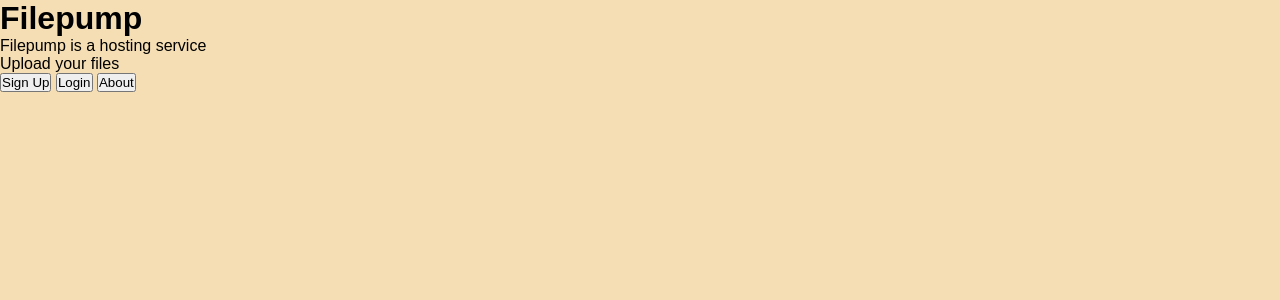
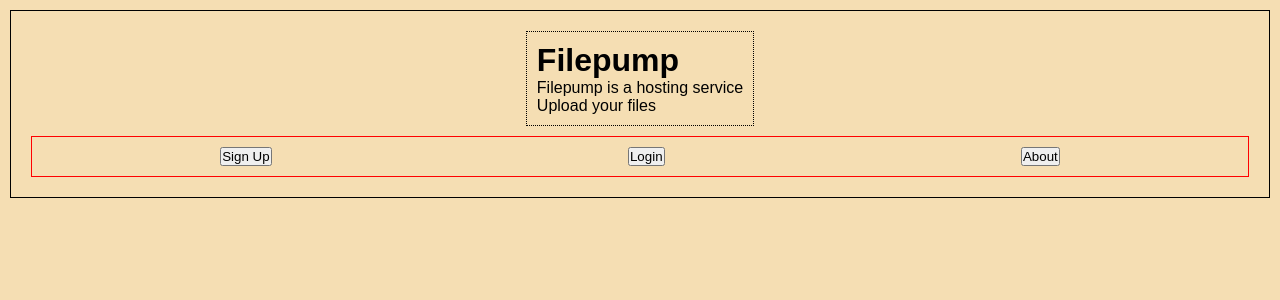
Before and after one commit to akshaystacks8080/filepump, a Flask app: page / in a window 1280 px wide. Shown: the top 300 px of the page. Run offline with Flask 2, Linux system fonts and the light colour scheme.

Commit message:
Added home page styling

```diff
--- a/static/style.css
+++ b/static/style.css
@@ -65,3 +65,29 @@ html {
   font-size: larger;
   text-transform: uppercase;
 }
+
+.info_container {
+  border: 1px solid black;
+  padding: 20px;
+  margin: 10px;
+  display: flex;
+  flex-direction: column;
+  justify-content: center;
+  align-items: center;
+}
+
+.info_block {
+  border: 1px solid black;
+  border-style: dotted;
+  padding: 10px;
+  margin-bottom: 10px;
+}
+
+.cta_block {
+  border: 1px solid red;
+  border-style: groove;
+  padding: 10px;
+  display: flex;
+  justify-content: space-around;
+  width: 100%;
+}
--- a/templates/home.html
+++ b/templates/home.html
@@ -6,17 +6,24 @@
   </head>
 
   <body>
-    <div class="info_block">
-      <h1>Filepump</h1>
-      <p>Filepump is a hosting service</p>
-      <p>Upload your files</p>
+    <div class="info_container">
+      <div class="info_block">
+        <h1 class="info_block_header">Filepump</h1>
+        <p class="info_block_para">Filepump is a hosting service</p>
+        <p class="info_block_para">Upload your files</p>
+      </div>
+      <div class="cta_block">
+        <button class="btn_classic" onclick="signupClick()" id="btn_signup">
+          Sign Up
+        </button>
+        <button class="btn_classic" onclick="loginClick()" id="btn_login">
+          Login
+        </button>
+        <button class="btn_classic" onclick="aboutClick()" id="btn_about">
+          About
+        </button>
+      </div>
     </div>
-    <div class="cta_block">
-      <button onclick="signupClick()" class="btn_signup">Sign Up</button>
-      <button onclick="loginClick()" class="btn_login">Login</button>
-      <button onclick="aboutClick()" class="btn_about">About</button>
-    </div>
-
     <script src="{{url_for('static',filename='main.js') }}"></script>
   </body>
 </html>
```
